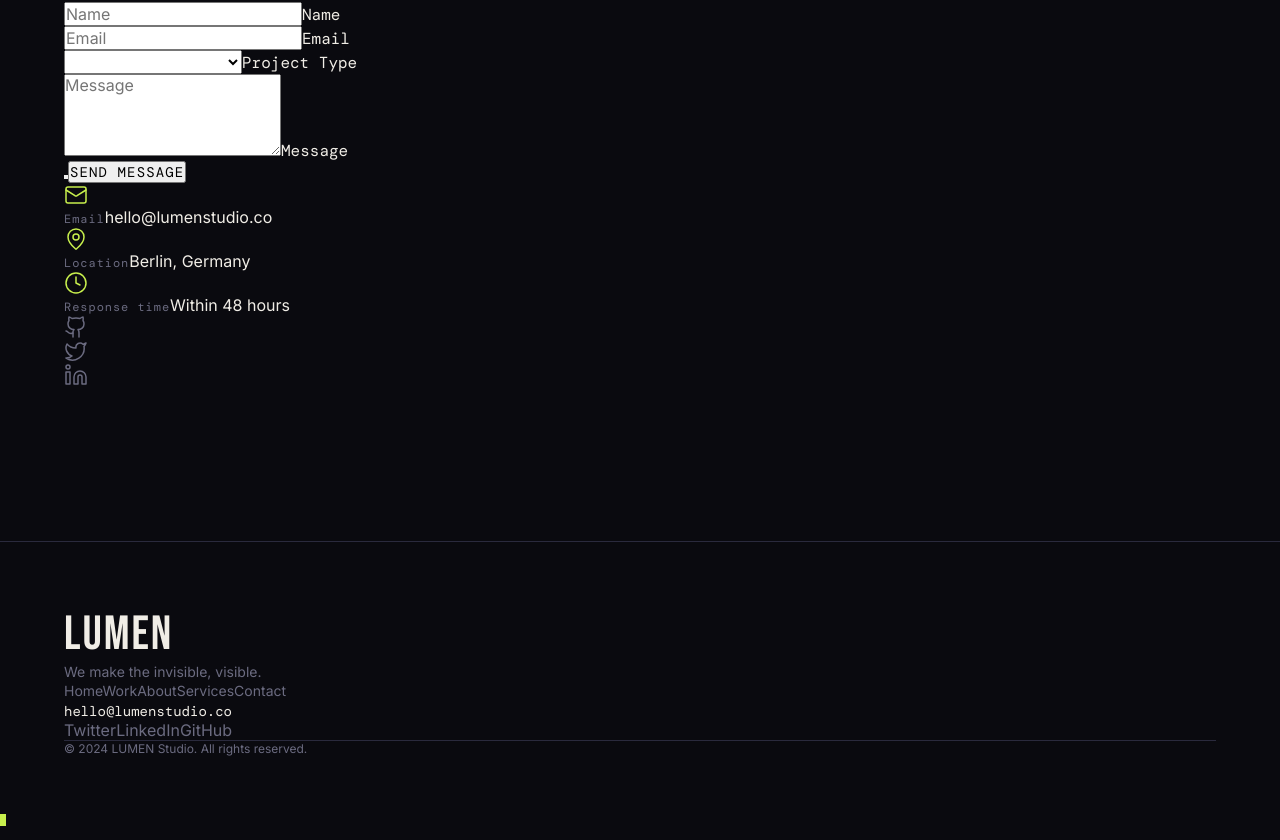
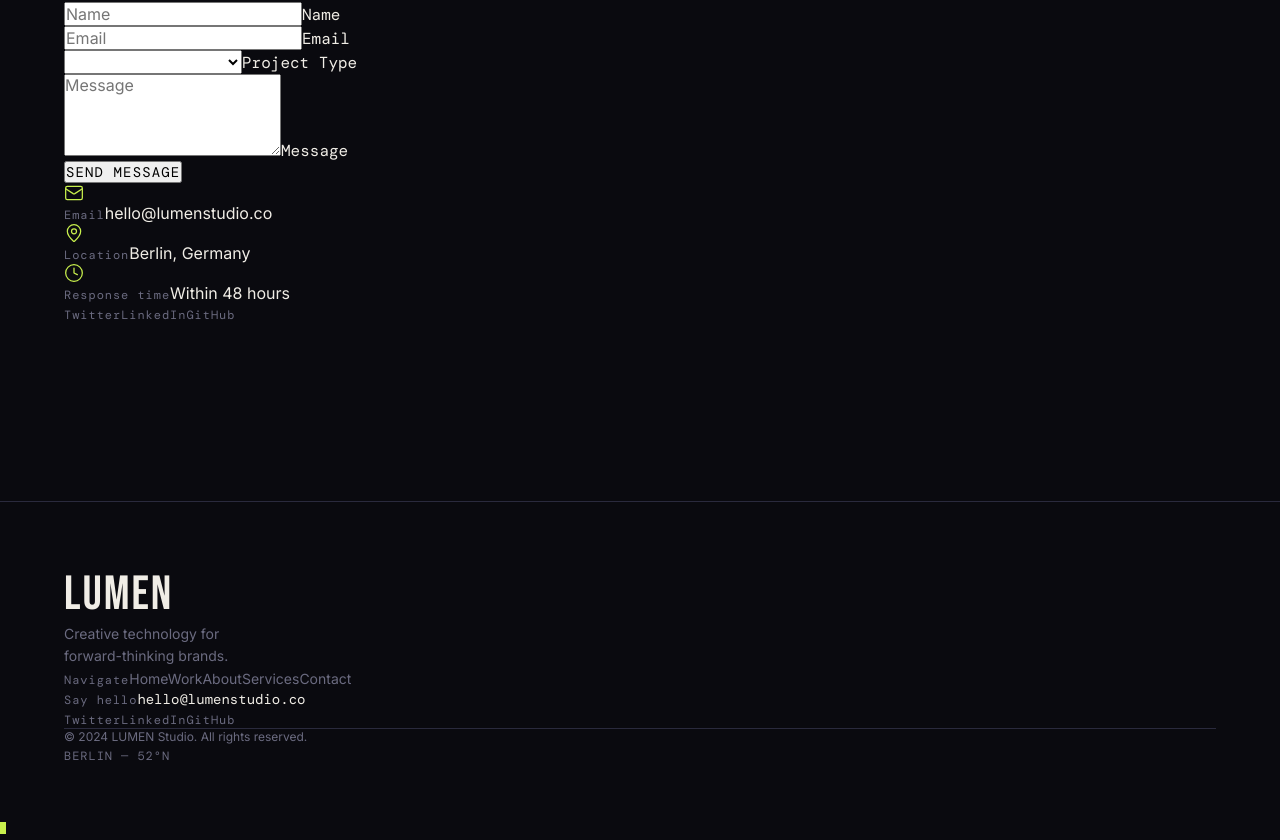
Before and after one commit to HarshJasani9/LUMEN-Studio, a React (Vite) app: page /contact in a window 1280 px wide. Shown: the part 353-1193 px from the top of the page. Built offline with nearby package versions, Linux system fonts and the light colour scheme; a web font is replaced by a local one.

Commit message:
fix(critical): restore NavMenu, fix Button routing, fix CtaBanner GSAP API, fix ContactForm submit, fix ContactInfo icons, fix Footer, fix ProcessSection motion guard, fix TeamGrid hardcoded color

```diff
--- a/src/App.jsx
+++ /dev/null
@@ -1 +0,0 @@
-// TODO: src/App.jsx — Main application component, setting up providers and global layouts.
--- a/src/components/navigation/NavMenu.jsx
+++ b/src/components/navigation/NavMenu.jsx
@@ -46,10 +46,15 @@ export default function NavMenu() {
   useEffect(() => {
     if (navOpen) {
       lenis?.stop();
+      const handleEscape = (e) => {
+        if (e.key === 'Escape') closeNav();
+      };
+      window.addEventListener('keydown', handleEscape);
+      return () => window.removeEventListener('keydown', handleEscape);
     } else {
       lenis?.start();
     }
-  }, [navOpen, lenis]);
+  }, [navOpen, lenis, closeNav]);
 
   return (
     <AnimatePresence>
--- a/src/components/sections/Footer.jsx
+++ b/src/components/sections/Footer.jsx
@@ -1,8 +1,14 @@
 import React from 'react';
 import { Link } from 'react-router-dom';
-import { Mail, MapPin, Clock, ExternalLink } from 'lucide-react';
 
 export default function Footer() {
+  const navLinks = ['Home', 'Work', 'About', 'Services', 'Contact'];
+  const socialLinks = [
+    { label: 'Twitter', href: 'https://twitter.com' },
+    { label: 'LinkedIn', href: 'https://linkedin.com' },
+    { label: 'GitHub', href: 'https://github.com' },
+  ];
+
   return (
     <footer
       style={{
@@ -12,7 +18,7 @@ export default function Footer() {
       }}
     >
       <div className="grid grid-cols-1 md:grid-cols-3 gap-12 pb-12">
-        {/* Column 1 */}
+        {/* Column 1 — Brand */}
         <div className="flex flex-col gap-4">
           <div
             style={{
@@ -29,15 +35,27 @@ export default function Footer() {
               fontFamily: 'var(--font-body)',
               fontSize: 'var(--text-sm)',
               color: 'var(--color-muted)',
+              lineHeight: '1.6',
             }}
           >
-            We make the invisible, visible.
+            Creative technology for<br />forward-thinking brands.
           </p>
         </div>
 
-        {/* Column 2 */}
+        {/* Column 2 — Nav */}
         <div className="flex flex-col gap-3">
-          {['Home', 'Work', 'About', 'Services', 'Contact'].map((item) => (
+          <span
+            className="uppercase mb-2"
+            style={{
+              fontFamily: 'var(--font-mono)',
+              fontSize: 'var(--text-xs)',
+              color: 'var(--color-muted)',
+              letterSpacing: 'var(--tracking-mono)',
+            }}
+          >
+            Navigate
+          </span>
+          {navLinks.map((item) => (
             <Link
               key={item}
               to={item === 'Home' ? '/' : `/${item.toLowerCase()}`}
@@ -55,8 +73,20 @@ export default function Footer() {
           ))}
         </div>
 
-        {/* Column 3 */}
+        {/* Column 3 — Contact & Social */}
         <div className="flex flex-col gap-6">
+          <div className="flex flex-col gap-2">
+            <span
+              className="uppercase"
+              style={{
+                fontFamily: 'var(--font-mono)',
+                fontSize: 'var(--text-xs)',
+                color: 'var(--color-muted)',
+                letterSpacing: 'var(--tracking-mono)',
+              }}
+            >
+              Say hello
+            </span>
             <a
               href="mailto:hello@lumenstudio.co"
               className="w-fit transition-colors duration-200"
@@ -70,21 +100,36 @@ export default function Footer() {
             >
               hello@lumenstudio.co
             </a>
+          </div>
 
-          <div className="flex gap-4">
-            <a href="https://twitter.com" style={{ color: 'var(--color-muted)' }}>Twitter</a>
-            <a href="https://linkedin.com" style={{ color: 'var(--color-muted)' }}>LinkedIn</a>
-            <a href="https://github.com" style={{ color: 'var(--color-muted)' }}>GitHub</a>
+          <div className="flex gap-6">
+            {socialLinks.map((social) => (
+              <a
+                key={social.label}
+                href={social.href}
+                target="_blank"
+                rel="noopener noreferrer"
+                className="transition-colors duration-200"
+                style={{
+                  fontFamily: 'var(--font-mono)',
+                  fontSize: 'var(--text-xs)',
+                  color: 'var(--color-muted)',
+                  letterSpacing: 'var(--tracking-mono)',
+                }}
+                onMouseEnter={(e) => (e.currentTarget.style.color = 'var(--color-parchment)')}
+                onMouseLeave={(e) => (e.currentTarget.style.color = 'var(--color-muted)')}
+              >
+                {social.label}
+              </a>
+            ))}
           </div>
         </div>
       </div>
 
       {/* Bottom bar */}
       <div
-        className="pt-8 text-center"
-        style={{
-          borderTop: '1px solid var(--color-border)',
-        }}
+        className="pt-8 flex justify-between items-center"
+        style={{ borderTop: '1px solid var(--color-border)' }}
       >
         <p
           style={{
@@ -95,6 +140,16 @@ export default function Footer() {
         >
           © 2024 LUMEN Studio. All rights reserved.
         </p>
+        <span
+          style={{
+            fontFamily: 'var(--font-mono)',
+            fontSize: 'var(--text-xs)',
+            color: 'var(--color-muted)',
+            letterSpacing: 'var(--tracking-mono)',
+          }}
+        >
+          BERLIN — 52°N
+        </span>
       </div>
     </footer>
   );
--- a/src/layouts/RootLayout.jsx
+++ b/src/layouts/RootLayout.jsx
@@ -1,4 +1,4 @@
-import React, { useEffect } from 'react';
+import React from 'react';
 import { Outlet, useLocation } from 'react-router-dom';
 import { AnimatePresence } from 'framer-motion';
 import Navbar from '@/components/navigation/Navbar';
@@ -8,12 +8,6 @@ import CursorProvider from '@/components/cursor/CursorProvider';
 
 export default function RootLayout() {
   const location = useLocation();
-
-  useEffect(() => {
-    return () => {
-      if (window.__lenis) window.__lenis.destroy();
-    };
-  }, []);
 
   return (
     <CursorProvider>
--- a/src/pages/About/TeamGrid.jsx
+++ b/src/pages/About/TeamGrid.jsx
@@ -32,7 +32,7 @@ export default function TeamGrid() {
                 >
                   <motion.div
                     className="absolute inset-0 p-8 flex items-center justify-center text-center"
-                    style={{ backgroundColor: 'rgba(10, 10, 15, 0.85)' }}
+                    style={{ backgroundColor: 'color-mix(in srgb, var(--color-void) 88%, transparent)' }}
                     variants={{
                       rest: { opacity: 0, y: 8 },
                       hover: { opacity: 1, y: 0 }
--- a/src/pages/Contact/ContactInfo.jsx
+++ b/src/pages/Contact/ContactInfo.jsx
@@ -1,18 +1,18 @@
 import React from 'react';
-import { Mail, MapPin, Clock, Github, Twitter, Linkedin } from 'lucide-react';
+import { Mail, MapPin, Clock } from 'lucide-react';
 import FadeUp from '@/components/animation/FadeUp';
 
 export default function ContactInfo() {
   const infoItems = [
     { icon: Mail, label: 'Email', value: 'hello@lumenstudio.co' },
     { icon: MapPin, label: 'Location', value: 'Berlin, Germany' },
-    { icon: Clock, label: 'Response time', value: 'Within 48 hours' }
+    { icon: Clock, label: 'Response time', value: 'Within 48 hours' },
   ];
 
   const socialLinks = [
-    { icon: Github, href: 'https://github.com' },
-    { icon: Twitter, href: 'https://twitter.com' },
-    { icon: Linkedin, href: 'https://linkedin.com' }
+    { label: 'Twitter', href: 'https://twitter.com' },
+    { label: 'LinkedIn', href: 'https://linkedin.com' },
+    { label: 'GitHub', href: 'https://github.com' },
   ];
 
   return (
@@ -22,10 +22,10 @@ export default function ContactInfo() {
           <FadeUp key={item.label} delay={index * 0.1}>
             <div className="flex items-start gap-4">
               <div
-                className="mt-1"
+                className="mt-1 shrink-0"
                 style={{ color: 'var(--color-citrus)' }}
               >
-                <item.icon size={24} strokeWidth={1.5} />
+                <item.icon size={20} strokeWidth={1.5} />
               </div>
               <div className="flex flex-col gap-1">
                 <span
@@ -34,7 +34,7 @@ export default function ContactInfo() {
                     fontFamily: 'var(--font-mono)',
                     fontSize: 'var(--text-xs)',
                     color: 'var(--color-muted)',
-                    letterSpacing: 'var(--tracking-mono)'
+                    letterSpacing: 'var(--tracking-mono)',
                   }}
                 >
                   {item.label}
@@ -43,7 +43,7 @@ export default function ContactInfo() {
                   style={{
                     fontFamily: 'var(--font-body)',
                     fontSize: 'var(--text-base)',
-                    color: 'var(--color-parchment)'
+                    color: 'var(--color-parchment)',
                   }}
                 >
                   {item.value}
@@ -56,18 +56,23 @@ export default function ContactInfo() {
 
       <FadeUp delay={0.4}>
         <div className="flex items-center gap-6 pt-8 border-t border-[var(--color-border)]">
-          {socialLinks.map((social, index) => (
+          {socialLinks.map((social) => (
             <a
-              key={index}
+              key={social.label}
               href={social.href}
               target="_blank"
               rel="noopener noreferrer"
-              className="transition-colors duration-300"
-              style={{ color: 'var(--color-muted)' }}
-              onMouseEnter={(e) => e.currentTarget.style.color = 'var(--color-parchment)'}
-              onMouseLeave={(e) => e.currentTarget.style.color = 'var(--color-muted)'}
+              className="transition-colors duration-200"
+              style={{
+                fontFamily: 'var(--font-mono)',
+                fontSize: 'var(--text-xs)',
+                color: 'var(--color-muted)',
+                letterSpacing: 'var(--tracking-mono)',
+              }}
+              onMouseEnter={(e) => (e.currentTarget.style.color = 'var(--color-parchment)')}
+              onMouseLeave={(e) => (e.currentTarget.style.color = 'var(--color-muted)')}
             >
-              <social.icon size={24} strokeWidth={1.5} />
+              {social.label}
             </a>
           ))}
         </div>
--- a/src/pages/Services/ProcessSection.jsx
+++ b/src/pages/Services/ProcessSection.jsx
@@ -2,6 +2,7 @@ import React, { useRef } from 'react';
 import gsap from '@/utils/gsapConfig';
 import useGSAP from '@/hooks/useGSAP';
 import useMediaQuery from '@/hooks/useMediaQuery';
+import useReducedMotion from '@/hooks/useReducedMotion';
 import EyebrowLabel from '@/components/ui/EyebrowLabel';
 
 const phases = [
@@ -17,9 +18,10 @@ export default function ProcessSection() {
   const trackRef = useRef(null);
   const progressRef = useRef(null);
   const isMobile = useMediaQuery('(max-width: 1024px)');
+  const reduceMotion = useReducedMotion();
 
   useGSAP(() => {
-    if (isMobile || !containerRef.current || !trackRef.current) return;
+    if (isMobile || reduceMotion || !containerRef.current || !trackRef.current) return;
 
     const track = trackRef.current;
 
```
Also changed, not shown: src/components/sections/CtaBanner.jsx (+15 -9 lines), src/components/ui/Button.jsx (+24 -12 lines), src/pages/Contact/ContactForm.jsx (+25 -39 lines), 1 other file (tests, documents, lock files or other folders). Lines whose indentation alone changed are shown as unchanged.
